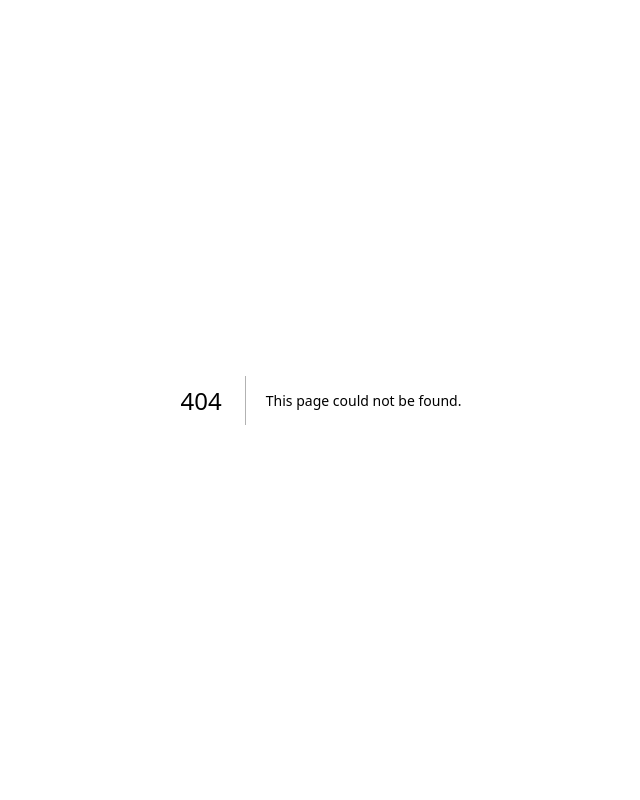
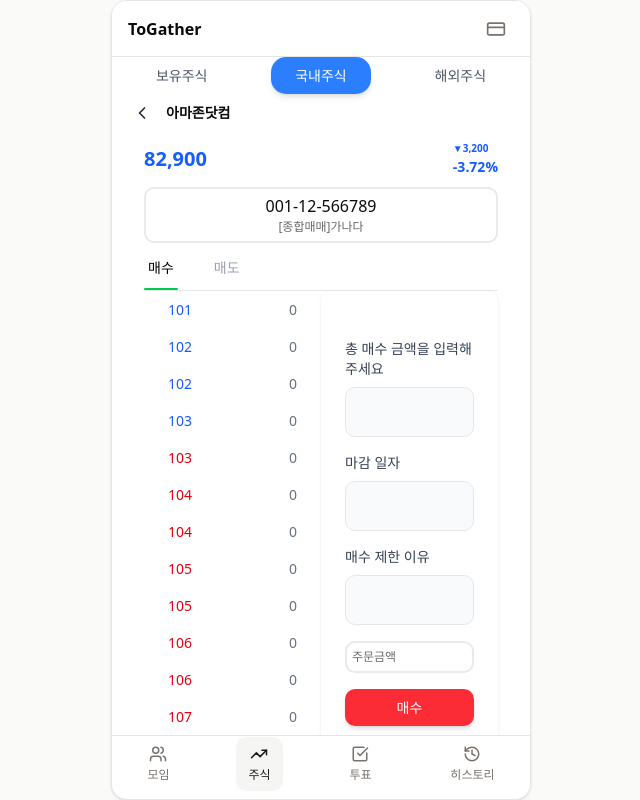
Before and after one commit to ToGather-Final/ToGather-Client, a Next.js app: page /stock/1/realtime in a window 1280 px wide. Before the commit this address had no page. Shown: the whole page, without its empty margins (319-959 px from the left). Built offline with nearby package versions, Linux system fonts and the light colour scheme.

Commit message:
Feat: 호가 페이지 1차 구현 완료
호가 페이지 1차 구현 완료

```diff
--- /dev/null
+++ b/src/app/(pages)/(shell)/stock/[stockId]/realtime/page.tsx
@@ -0,0 +1 @@
+export { default } from "@/containers/stock/RealtimeContainer";
--- /dev/null
+++ b/src/containers/stock/RealtimeContainer.tsx
@@ -0,0 +1,147 @@
+"use client";
+
+import MenuTab from "@/components/tab/MenuTab";
+import SimpleTab from "@/components/tab/SimpleTab";
+import SimpleTabComponent from "@/components/tab/SimpleTab";
+import { ChevronLeft } from "lucide-react";
+import { useState } from "react";
+
+export default function RealtimeContainer() {
+  const uptabs = [
+    { id: "보유주식", label: "보유주식" },
+    { id: "국내주식", label: "국내주식" },
+    { id: "해외주식", label: "해외주식" },
+  ];
+
+  const downtabs = [
+    { id: "매수", label: "매수" },
+    { id: "매도", label: "매도" },
+  ];
+
+  const asks = [
+    { price: 101.0, size: 0.12 },
+    { price: 101.5, size: 0.06 },
+    { price: 102.0, size: 0.12 },
+    { price: 102.5, size: 0.06 },
+    { price: 103.0, size: 0.12 },
+    { price: 103.5, size: 0.06 },
+    { price: 104.0, size: 0.12 },
+    { price: 104.5, size: 0.06 },
+    { price: 105.0, size: 0.2 },
+    { price: 105.5, size: 0.06 },
+    { price: 106.0, size: 0.12 },
+    { price: 106.5, size: 0.06 },
+    { price: 107.0, size: 0.12 },
+    { price: 107.5, size: 0.06 },
+    { price: 108.0, size: 0.12 },
+    { price: 108.5, size: 0.06 },
+    { price: 109.0, size: 0.2 },
+  ];
+
+  const [activeTab, setActiveTab] = useState("매수");
+  const [currenPrice, setCurrentPrice] = useState(103);
+  return (
+    <div>
+      <MenuTab tabs={uptabs} defaultTab="국내주식" />
+      <div className="flex gap-[10px] items-center justify-start py-2 px-5">
+        <button
+          onClick={() => window.history.back()}
+          className="flex items-center text-gray-800 hover:text-black"
+        >
+          <ChevronLeft className="w-5 h-5 mr-1" />
+        </button>
+        <span className="text-[14px] font-bold">아마존닷컴</span>
+      </div>
+
+      <div className="px-8">
+        <div className="flex justify-between items-center text-blue-600 font-bold  gap-[10px] text-[10px] py-[10px]">
+          <div className="text-[20px]">82,900</div>
+          <div>
+            <div className="flex items-center">
+              <div>▼</div>
+              <div>3,200</div>
+            </div>
+            <div className="text-[14px]">-3.72%</div>
+          </div>
+        </div>
+        <div className="flex flex-col justify-center items-center border border-[#e9e9e9] border-[2px] rounded-[10px] py-[5px] px-[5px] ">
+          <div>001-12-566789</div>
+          <div className="text-[#686868] text-[12px]">[종합매매]가나다</div>
+        </div>
+        <SimpleTab tabs={downtabs} defaultTab="매수"></SimpleTab>
+        <div className="grid grid-cols-2">
+          <div className="flex flex-col overflow-y-auto max-h-[55vh]">
+            {/* 하 여기서 스크롤되게 해야하는디;;;; */}
+            {asks.map((ask) => (
+              <button
+                key={ask.price}
+                className={`px-6 py-2 text-[14px] font-medium w-full flex items-center justify-between ${
+                  ask.price >= currenPrice ? "text-red-600" : "text-blue-600"
+                }`}
+              >
+                <span>{ask.price.toFixed(0)}</span>
+                <span className="text-gray-500">{ask.size.toFixed(0)}</span>
+              </button>
+            ))}
+          </div>
+          <div>
+            <div className="bg-white p-6 rounded-lg shadow-sm">
+              <div className="mt-6">
+                {activeTab === "매수" ? (
+                  <div className="space-y-4">
+                    <div>
+                      <label className="block text-sm font-medium text-gray-700 mb-2">
+                        총 매수 금액을 입력해주세요
+                      </label>
+                      <input
+                        type="text"
+                        placeholder=""
+                        className="w-full px-4 py-3 bg-gray-50 border border-gray-200 rounded-lg focus:outline-none focus:ring-2 focus:ring-blue-500 focus:border-transparent"
+                      />
+                    </div>
+
+                    <div>
+                      <label className="block text-sm font-medium text-gray-700 mb-2">
+                        마감 일자
+                      </label>
+                      <input
+                        type="text"
+                        placeholder=""
+                        className="w-full px-4 py-3 bg-gray-50 border border-gray-200 rounded-lg focus:outline-none focus:ring-2 focus:ring-blue-500 focus:border-transparent"
+                      />
+                    </div>
+
+                    <div>
+                      <label className="block text-sm font-medium text-gray-700 mb-2">
+                        매수 제한 이유
+                      </label>
+                      <input
+                        type="text"
+                        placeholder=""
+                        className="w-full px-4 py-3 bg-gray-50 border border-gray-200 rounded-lg focus:outline-none focus:ring-2 focus:ring-blue-500 focus:border-transparent"
+                      />
+                    </div>
+                    <div className="flex justify-start items-center border border-[#e9e9e9] border-[2px] rounded-[10px] py-[5px] px-[5px] ">
+                      <div className="text-[#686868] text-[12px]">주문금액</div>
+                    </div>
+                    <button
+                      className={
+                        "px-6 py-2 text-[14px] font-medium rounded-[10px] ease-in-out bg-red-500 text-white shadow-md w-full"
+                      }
+                    >
+                      매수
+                    </button>
+                  </div>
+                ) : (
+                  <div className="p-4 text-center text-gray-500">
+                    매도 관련 내용
+                  </div>
+                )}
+              </div>
+            </div>
+          </div>
+        </div>
+      </div>
+    </div>
+  );
+}
```
